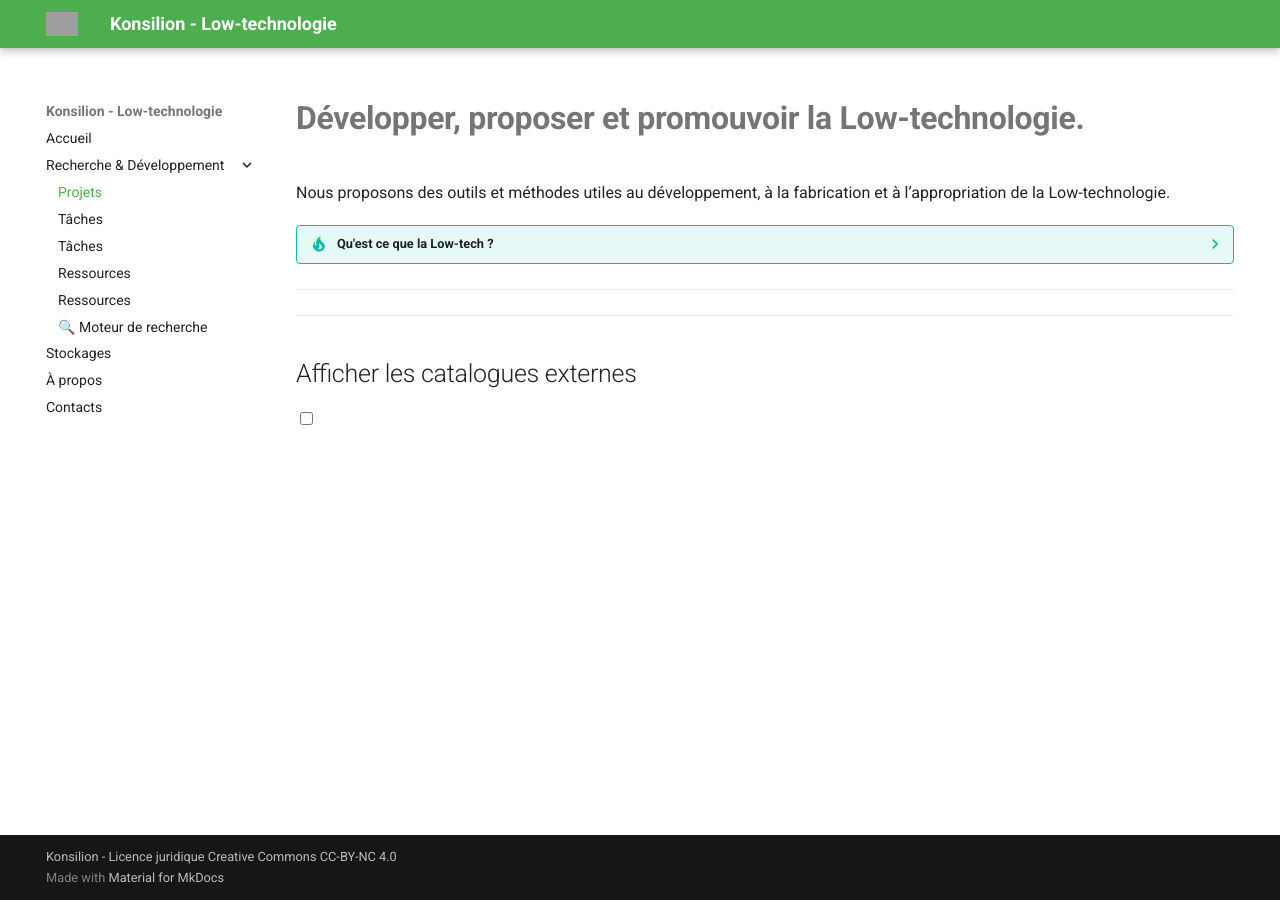
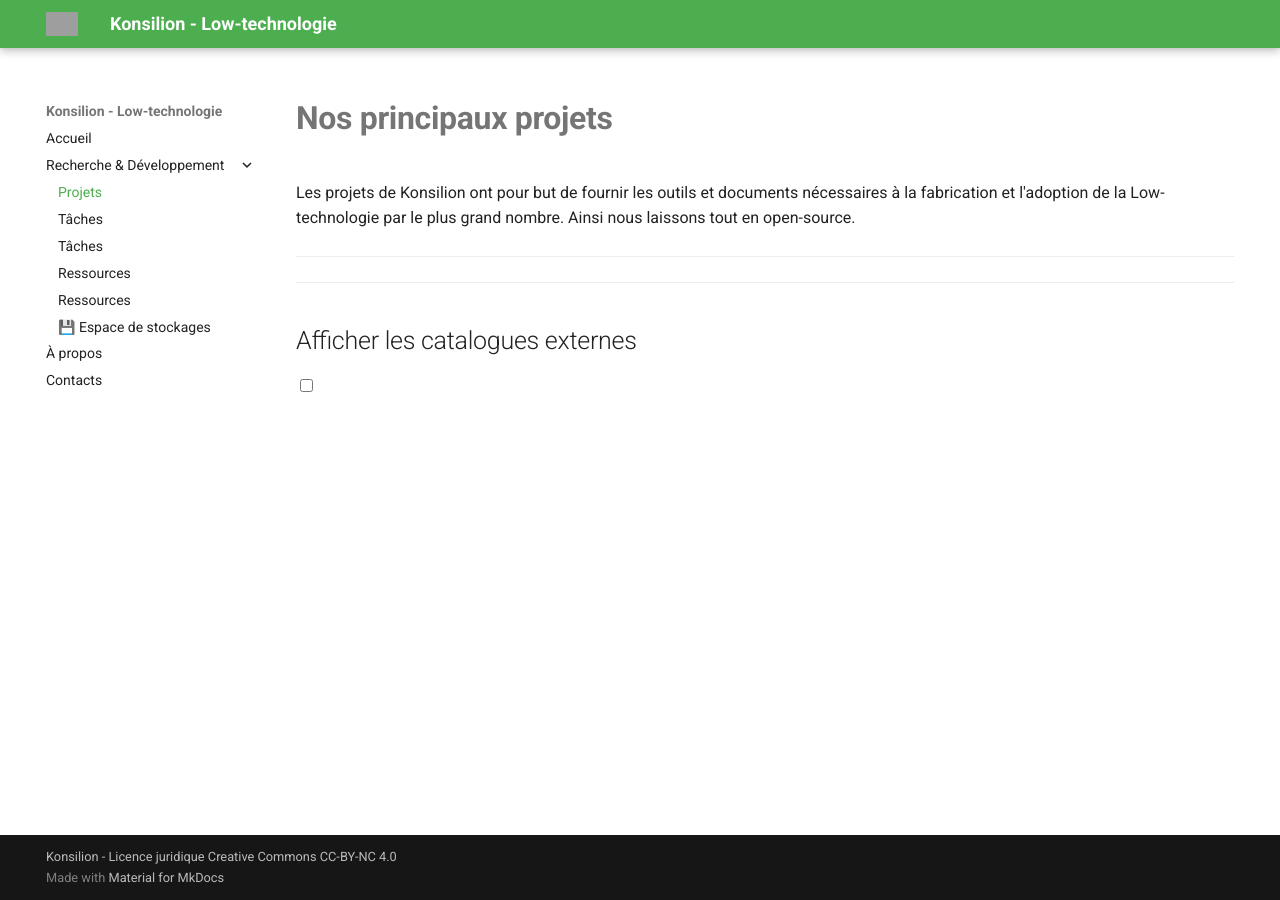
Before and after one commit to Konsilion/katalog-template, an MkDocs documentation site: the page built from docs/katalog/projets/home.md, in a window 1280 px wide. Built offline with MkDocs 1.6.1 and Material for MkDocs 9.7.7, drawn with Linux system fonts in a browser that asks for light colours; grey boxes are pictures that could not be loaded.

Commit message:
cloture du 05/12/2022

```diff
--- a/docs/katalog/klouds/katalog.json
+++ b/docs/katalog/klouds/katalog.json
@@ -1,8 +1,8 @@
 {
     "informations": {
-        "name":"Qui sommes-nous ?",
+        "name":"Nos espaces de stockages de fichiers",
         "descr": "",
-        "model": "3",
+        "model": "2",
         "cardview": "true"
     },
     "external": {
--- a/docs/katalog/projets/home.md
+++ b/docs/katalog/projets/home.md
@@ -3,24 +3,9 @@ hide:
     - toc
 ---
 
-# **Développer, proposer et promouvoir la Low-technologie.**
+# **Nos principaux projets**
 
-Nous proposons des outils et méthodes utiles au développement, à la fabrication et à l’appropriation de la Low-technologie.
-
-??? tip "Qu'est ce que la Low-tech ?"
-
-    **Utile, Durable et accessible**
-
-    ---
-
-    « La ou les low-tech, mot à mot basses technologies, désignent une catégorie de produits, de services, de procédés ou autres systèmes permettant, via une transformation technique, organisationnelle et culturelle, le développement de nouveaux modèles de société intégrant, dans leurs principes fondamentaux, les exigences de durabilité forte et de résilience collective.
-
-    La low-tech n’est pas une démarche technophobe mais technocritique. Autrement dit, même si elle s’oppose à l’obsession de la high-tech, celle-ci s’accorde du principe de techno-discernement »
-
-    ---
-
-    Wikipédia 10-2022 – *Nous vous présentons la définition de Wikipédia car elle issue d’une réflexion collaborative, amenée à évoluer.*
-
+Les projets de Konsilion ont pour but de fournir les outils et documents nécessaires à la fabrication et l'adoption de la Low-technologie par le plus grand nombre. Ainsi nous laissons tout en open-source.
 
 ---
 
--- a/mkdocs.yml
+++ b/mkdocs.yml
@@ -25,9 +25,7 @@ nav:
 
         - Personnes: katalog/ressources/home.md
 
-        - 🔍 Moteur de recherche: katalog/search.md
-
-    - Stockages: katalog/klouds/home.md
+        - 💾 Espace de stockages: katalog/klouds/home.md
 
     - À propos: pages/informations.md
 
```
Also changed, not shown: docs/katalog/klouds/home.md (+2 -2 lines).
